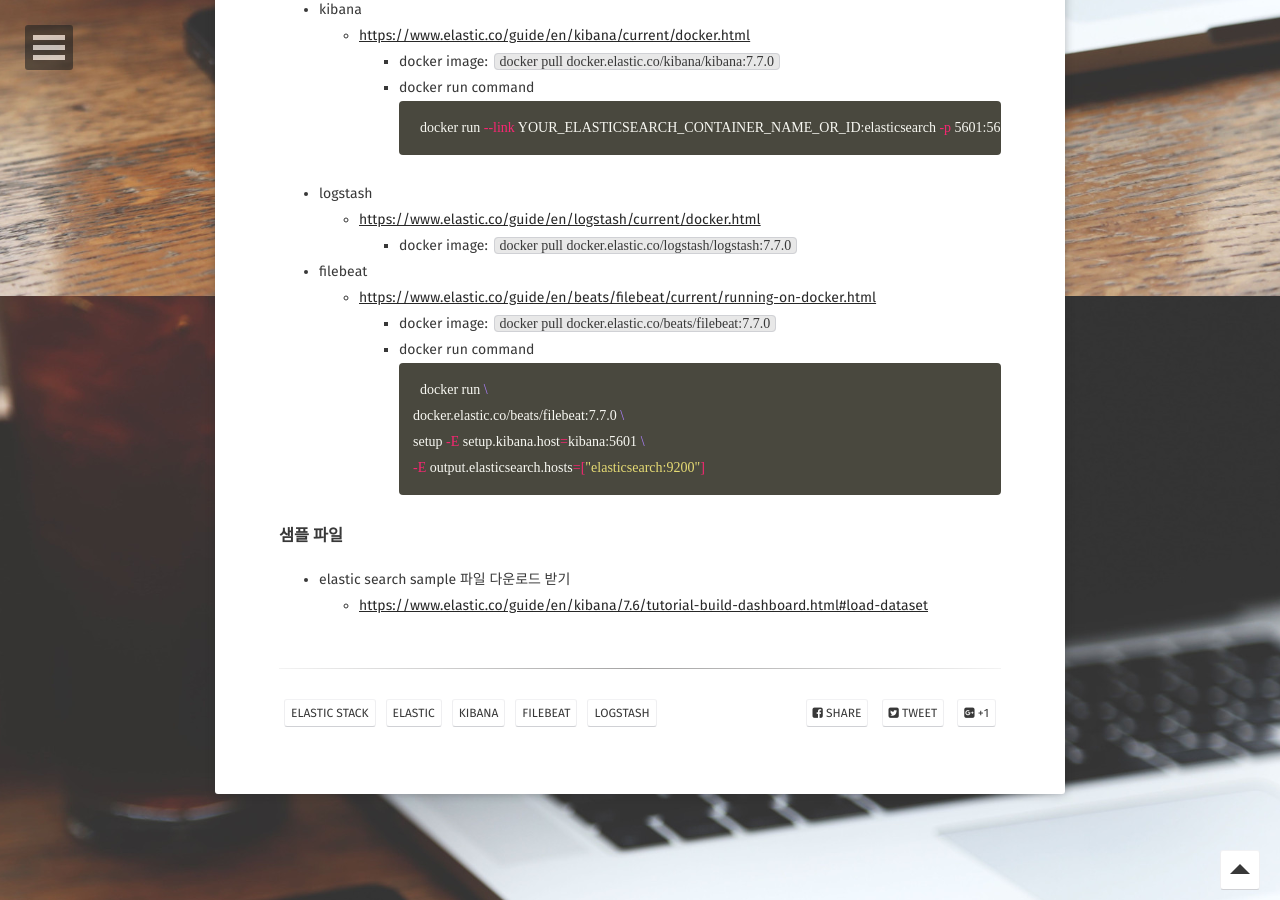
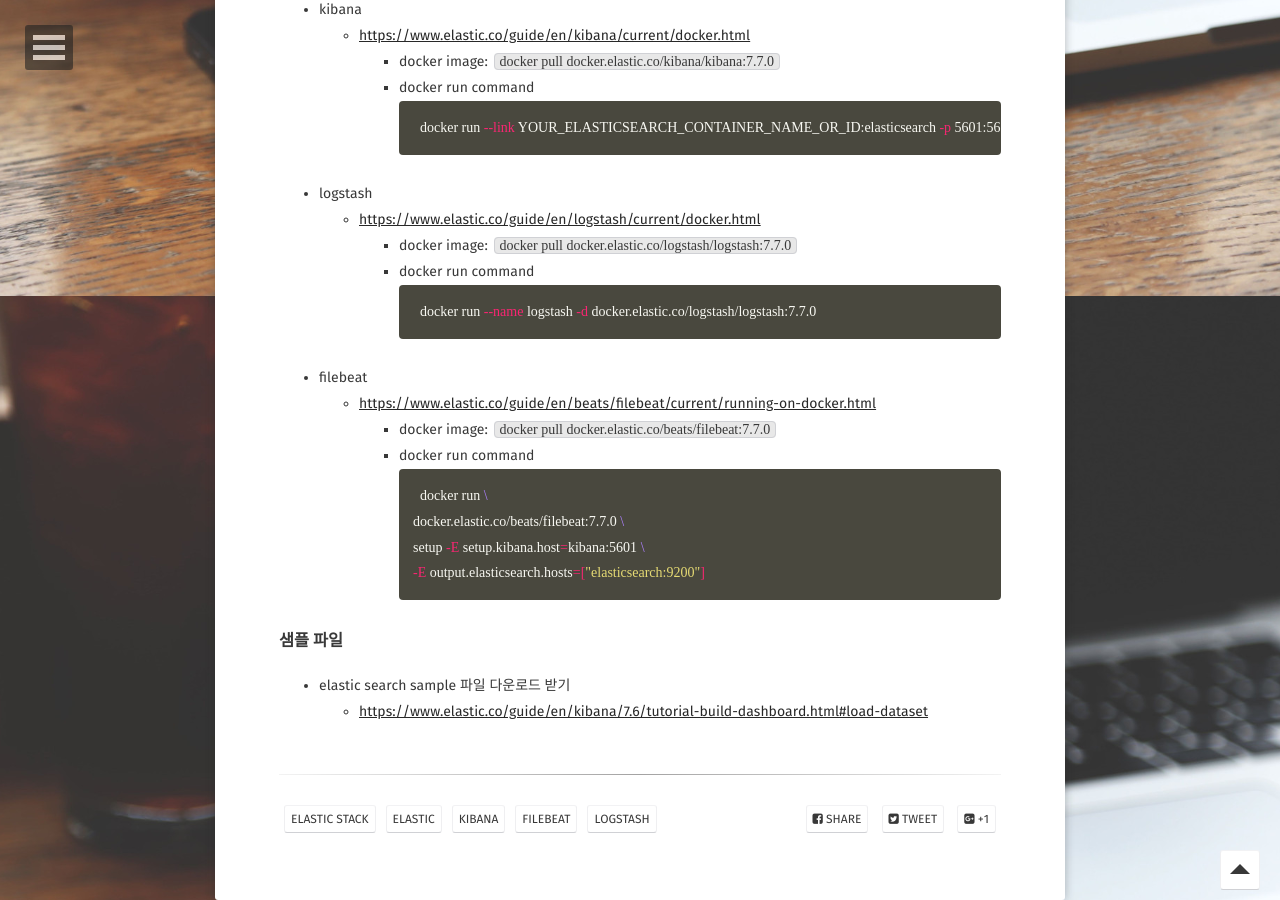
Before and after one commit to mayaul/mayaul.github.io, a Jekyll site: the page built from _posts/2020-05-26-elastic-stack.md, in a window 1280 px wide and 900 px high, scrolled down 604 px. Built offline with Jekyll 4.4.1, drawn with Linux system fonts in a browser that asks for light colours; some web fonts are replaced; comment, search, counter and statistics services are not loaded.

Commit message:
elastic stack 관련 링크

````diff
--- a/_posts/2020-05-26-elastic-stack.md
+++ b/_posts/2020-05-26-elastic-stack.md
@@ -30,7 +30,10 @@ docker run --link YOUR_ELASTICSEARCH_CONTAINER_NAME_OR_ID:elasticsearch -p 5601:
 * logstash
     - [https://www.elastic.co/guide/en/logstash/current/docker.html](https://www.elastic.co/guide/en/logstash/current/docker.html)
         + docker image: `docker pull docker.elastic.co/logstash/logstash:7.7.0`
-
+        + docker run command
+        ``` bash
+docker run --name logstash -d docker.elastic.co/logstash/logstash:7.7.0
+        ```
 * filebeat
     - [https://www.elastic.co/guide/en/beats/filebeat/current/running-on-docker.html](https://www.elastic.co/guide/en/beats/filebeat/current/running-on-docker.html)
         + docker image: `docker pull docker.elastic.co/beats/filebeat:7.7.0`
````
